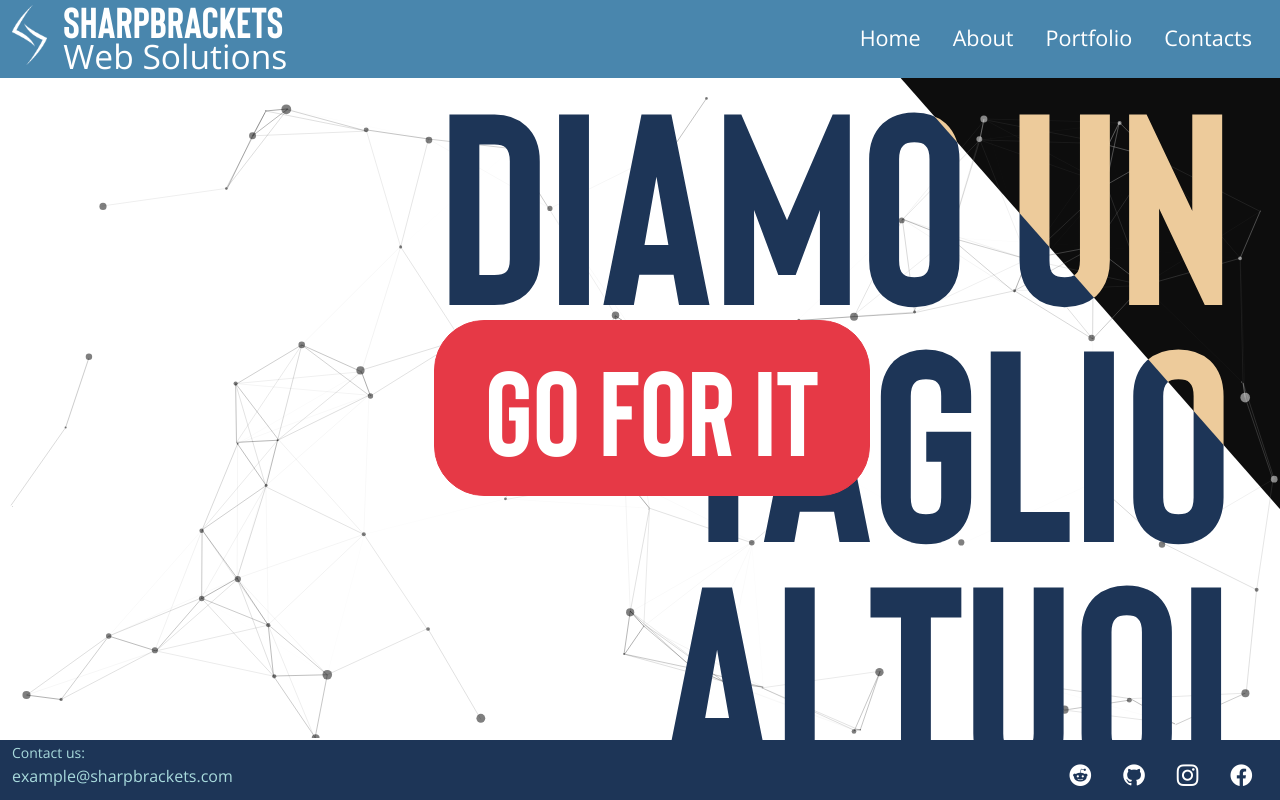
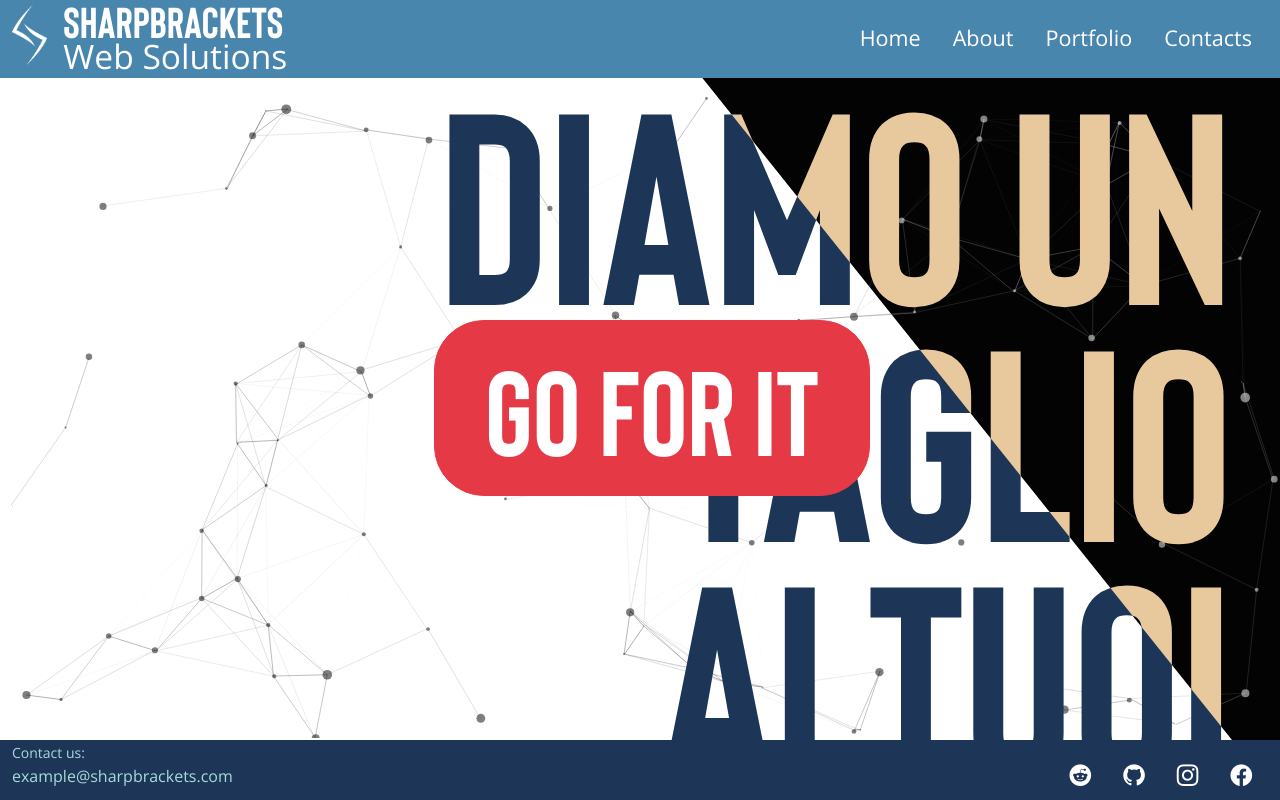
Before and after one commit to Mike3285/sharp_brackets, a Django app: page / in a window 1280 px wide. Run offline with Django 3.2, Linux system fonts and the light colour scheme; some libraries are stand-ins or nearby versions.

Commit message:
requirements.txt e gitignore

```diff
--- a/templates/base.html
+++ b/templates/base.html
@@ -24,24 +24,30 @@
     {#<link href="https://cdn.jsdelivr.net/npm/bootstrap@5.0.1/dist/css/bootstrap.min.css" rel="stylesheet" integrity="sha384-+0n0xVW2eSR5OomGNYDnhzAbDsOXxcvSN1TPprVMTNDbiYZCxYbOOl7+AMvyTG2x" crossorigin="anonymous">#}
     <link rel="stylesheet" href="{% static 'css/sharp_brackets.css' %}">
     <link rel="stylesheet" href="{% static 'css/mobile.css' %}">
+
+    {% block page_css %}
+    {% endblock %}
+    <title>{% block title %}
+    {% endblock %}</title>
     <style>
         .poster-effect {
             position: fixed;
             height: 100%;
             top: 0;
             width: 100% !important;
-            background-color: rgba(255, 255, 255, 0.05);
+            background-color: rgba(255, 255, 255, 0.01);
             -webkit-backdrop-filter: invert(100%) saturate(150%);
-            backdrop-filter: invert(100%) saturate(150%);
-            clip-path: polygon(65% 0, 100% 0, 120% 100%) !important;
+            backdrop-filter: invert(100%) saturate(130%);
+            clip-path: polygon(50% 0, 100% 0, 100% 100%) !important
         }
+
+        @-moz-document url-prefix() {
+        .poster-effect {
+            display: none!important;
+        }
+}
     </style>
-    {% block page_css %}
-    {% endblock %}
-    <title>{% block title %}
-    {% endblock %}</title>
 </head>
-
 
 <body>
 {% include 'components/header.html' %}
@@ -55,7 +61,9 @@
 </div>
 
 
-<div id="postereffect" class="poster-effect d-none4" style=""></div>
+<div id="postereffect" class="poster-effect d-none4" style="">
+    <div id="poster"></div>
+</div>
 
 {% include 'components/footer.html' %}
 
@@ -69,16 +77,9 @@
 
     });
 </script>
-
-<svg width="0" height="0">
-    <defs>
-        <clipPath id="clip-shape" clipPathUnits="objectBoundingBox">
-            <polygon points="0.5 0.0, 1.0 0.0, 1.2 1.0"></polygon>
-        </clipPath>
-    </defs>
-</svg>
 {% block page_js %}
 {% endblock %}
+
 </body>
 
 
--- a/templates/pages/under_construction.html
+++ b/templates/pages/under_construction.html
@@ -44,7 +44,6 @@
     <title>Sharpbrackets - Under Construction </title>
 </head>
 
-
 <body>
 <nav class="navbar pt-0 zindex-top">
     <div class="container-fluid py-0 my-0">
--- a/website/static/css/sharp_brackets.css
+++ b/website/static/css/sharp_brackets.css
@@ -126,3 +126,10 @@ a {
 .nav-link {
     font-size: 1.35em;
 }
+
+.cool-text{
+        font-family: "Bison", "Roboto", "Lucida Grande", Verdana, Arial, sans-serif;
+    font-size:2.3em;
+    line-height: 1.2;
+
+}
```
Also changed, not shown: templates/pages/about.html (+8 -0 lines), website/static/assets/clip-path.svg (added).
